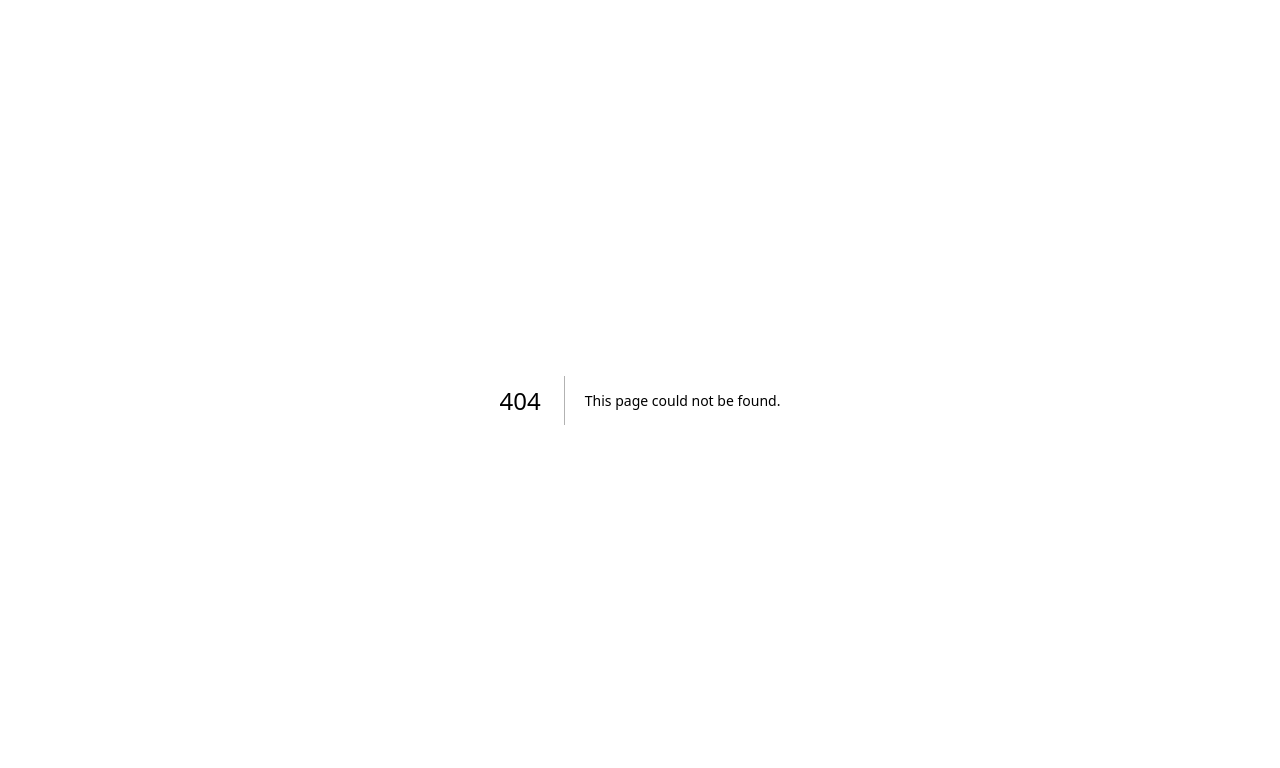
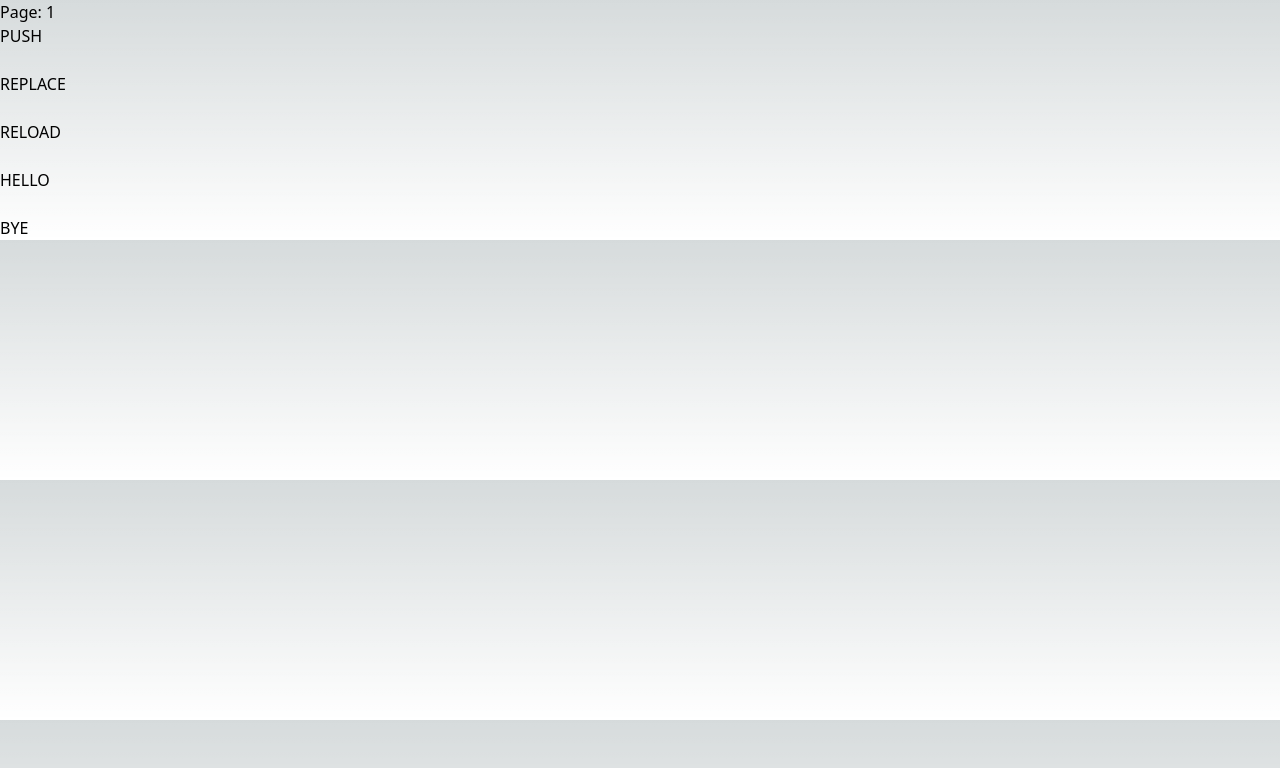
Before and after one commit to HyeonE0103/f-o-t-m, a Next.js app in the folder next-map/: page /1 in a window 1280 px wide. Before the commit this address had no page. Shown: the top 768 px of the page. Built offline with nearby package versions, Linux system fonts and the light colour scheme.

Commit message:
Next.js Link and router practice

```diff
--- /dev/null
+++ b/next-map/src/pages/[slug].tsx
@@ -0,0 +1,54 @@
+import Link from "next/link";
+import { useRouter } from "next/router";
+
+import React from "react";
+
+export default function Page() {
+  const router = useRouter();
+  console.log(router);
+  return (
+    <div>
+      <h1>Page: {router.query.slug}</h1>
+      <div>
+        <button
+          type="button"
+          onClick={() => {
+            router.push({ pathname: "/[slug]", query: { slug: "push" } });
+          }}
+        >
+          PUSH
+        </button>
+      </div>
+      <br />
+      <div>
+        <button
+          type="button"
+          onClick={() => {
+            router.replace({ pathname: "/[slug]", query: { slug: "push" } });
+          }}
+        >
+          REPLACE
+        </button>
+      </div>
+      <br />
+      <div>
+        <button
+          type="button"
+          onClick={() => {
+            router.reload();
+          }}
+        >
+          RELOAD
+        </button>
+      </div>
+      <br />
+      <div>
+        <Link href="/hello">HELLO</Link>
+      </div>
+      <br />
+      <div>
+        <Link href="/bye">BYE</Link>
+      </div>
+    </div>
+  );
+}
```
